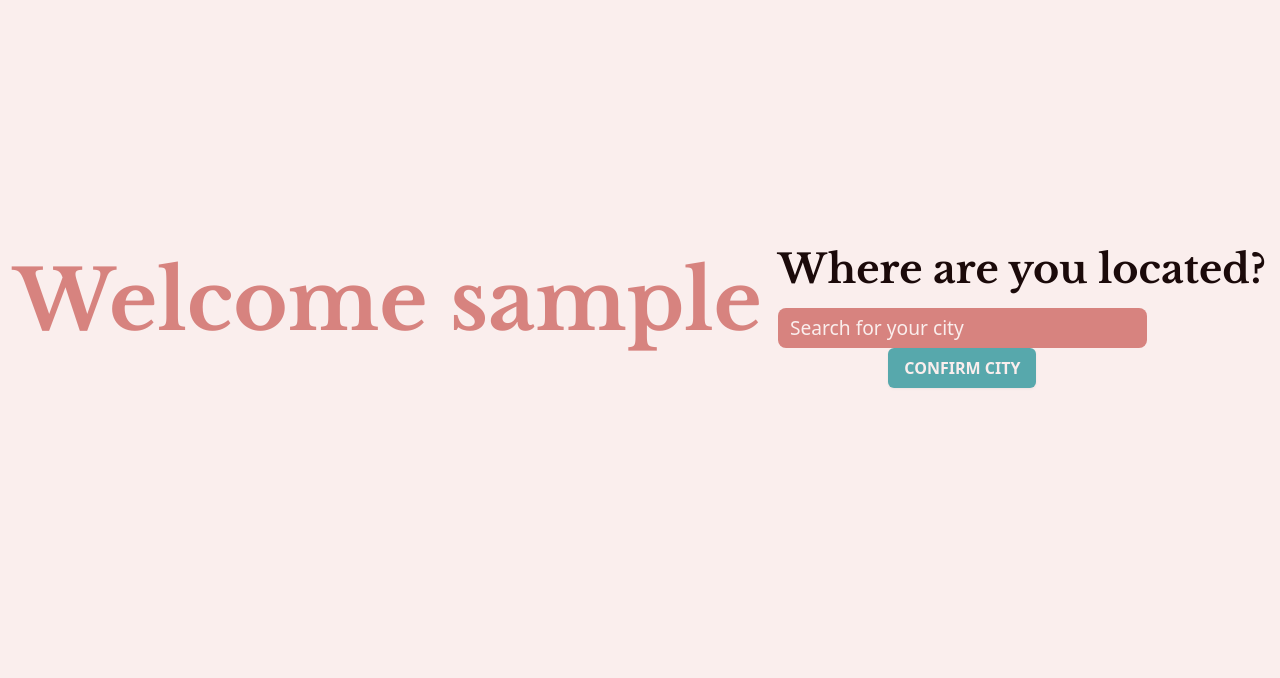
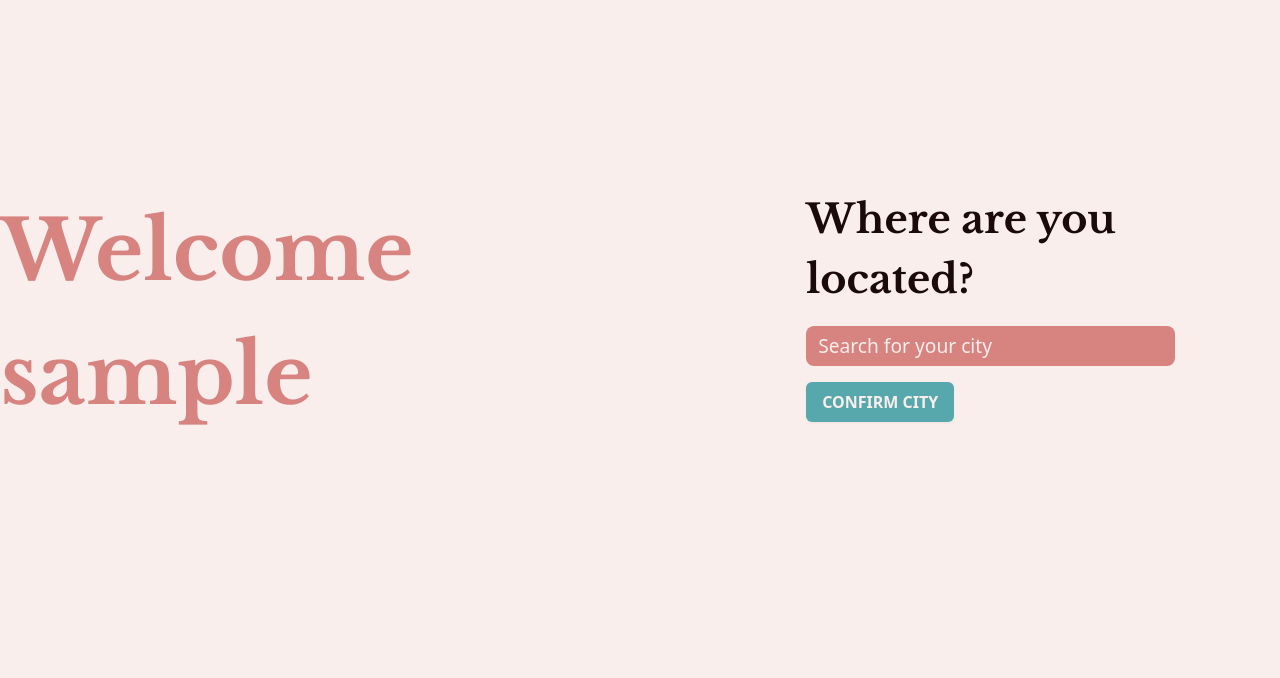
Before and after one commit to B-Selin/WoofAndWander, a Django app: page /search_city/ in a window 1280 px wide. Shown: the part 182-860 px from the top of the page. Run offline with Django 4.2, Linux system fonts and the light colour scheme; the visitor is signed in with stand-in values (Sample User, id 1); some libraries are stand-ins or nearby versions.

Commit message:
fix spacing and alignment city search page

```diff
--- a/main_app/templates/main_app/search_city.html
+++ b/main_app/templates/main_app/search_city.html
@@ -6,12 +6,12 @@
 {% load static %}
 <div class="flex flex-col justify-center min-h-screen dp:flex-row dp:justify-center dp:items-center">
   <div class="w-full dp:w-auto flex justify-center dp:justify-start">
-    <div class="flex flex-col dp:flex-row dp:items-start items-center">
+    <div class="flex flex-col dp:flex-row dp:items-start items-center dp:space-x-16">
       <div class="text-h2 font-bold dp:text-display text-primary font-header mb-4 dp:mb-0 dp:mr-4">Welcome {{user.username}}</div>
       <div class="flex flex-col mb-4 dp:mb-0">
-        <div class="text-h6 font-bold dp:text-h3 font-header text-dark mb-1 dp:mb-2">Where are you located?</div>
-        <div class="flex mb-2 dp:mb-0 items-center">
-          <div class="dp:hidden mb:flex items-center">
+        <div class="text-h6 font-bold dp:text-h3 font-header text-dark mb-4">Where are you located?</div>
+        <div class="flex flex-row">
+          <div class="dp:hidden mb:flex">
             <img src="{% static 'src/images/SmallLogoDark.svg' %}" alt="Logo" class="object-contain max-h-[45px]">
           </div>
           <form id="city-form" method="POST" action="{% url 'search_city' %}">
@@ -19,7 +19,7 @@
             <input id="city-search" type="text" name="city" placeholder="Search for your city" class="text-body-lg border-none pr-16 dp:pr-20 bg-primary text-light placeholder-light focus:ring-secondary rounded-lg">
             <input type="hidden" name="lat" id="city-lat">
             <input type="hidden" name="lng" id="city-lng">
-            <div class="w-full flex justify-center mt-2 dp:mt-0">
+            <div class="w-full flex mt-4">
               <button type="submit" class="bg-accent rounded-md px-4 py-2 text-light font-bold drop-shadow-sm hover:bg-opacity-90">CONFIRM CITY</button>
             </div>
           </form>
--- a/static/output.css
+++ b/static/output.css
@@ -1088,6 +1088,10 @@ select {
   align-items: center;
 }
 
+.justify-start {
+  justify-content: flex-start;
+}
+
 .justify-center {
   justify-content: center;
 }
@@ -1896,6 +1900,12 @@ select {
     margin-bottom: calc(0px * var(--tw-space-y-reverse));
   }
 
+  .dp\:space-x-16 > :not([hidden]) ~ :not([hidden]) {
+    --tw-space-x-reverse: 0;
+    margin-right: calc(4rem * var(--tw-space-x-reverse));
+    margin-left: calc(4rem * calc(1 - var(--tw-space-x-reverse)));
+  }
+
   .dp\:rounded {
     border-radius: 0.25rem;
   }
```
